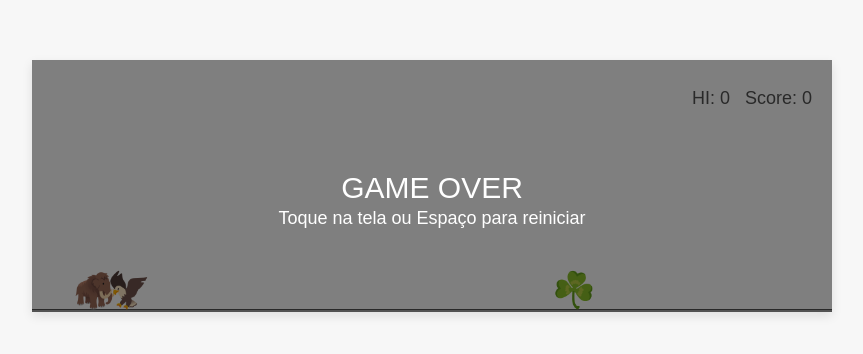
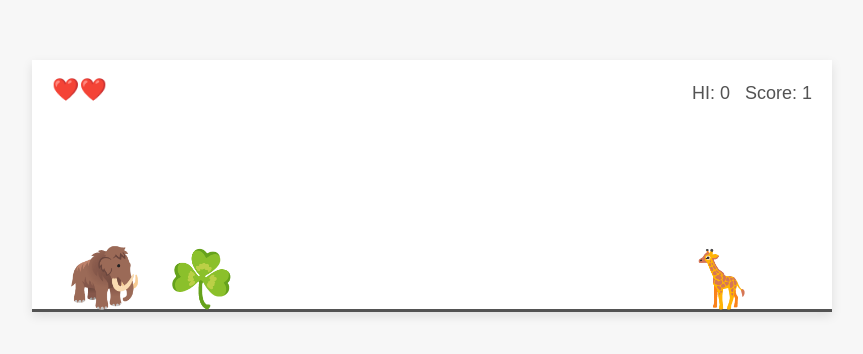
Before and after one commit to detiillimichel-max/Dino-Runner, a plain HTML site: page index.html in a window 1280 px wide. Shown: the part 214-568 px from the top of the page, without its empty margins (208-1071 px from the left). Drawn offline with Linux system fonts and the light colour scheme.

Commit message:
Implement lives system and adjust game mechanics
Added lives system and invulnerability frames to the game. Adjusted character and obstacle sizes, and modified collision detection and scoring logic.

```diff
--- a/index.html
+++ b/index.html
@@ -92,27 +92,29 @@ let score = 0;
 let highScore = localStorage.getItem("dinoHighScore") ? parseInt(localStorage.getItem("dinoHighScore")) : 0;
 let gameOver = false;
 let gameSpeed = 5;
+let lives = 3; // Sistema de Vidas adicionado
+let invulnerableFrames = 0; // Frames de imunidade ao tomar dano
 
-// Configurações do Personagem Principal (Mamute)
+// Configurações do Personagem Principal (Mamute aumentado para 60px)
 const dino = {
     x: 50,
-    y: 190,
-    width: 35,
-    height: 35,
+    y: 165,
+    width: 60,
+    height: 60,
     vy: 0,
     gravity: 0.6,
-    jumpForce: -12,
+    jumpForce: -13, // Ajustado levemente para compensar o peso do tamanho
     isJumping: false,
     emoji: "🦣"
 };
 
-// Configurações dos Obstáculos
+// Configurações dos Obstáculos (Aumentados para 55px)
 const obstacles = [];
 const obstacleConfig = {
-    width: 35,
-    height: 35,
-    minInterval: 80,
-    nextInterval: 100
+    width: 55,
+    height: 55,
+    minInterval: 70,
+    nextInterval: 90
 };
 let frameCount = 0;
 
@@ -154,12 +156,16 @@ function spawnObstacle() {
             emoji: randomEmoji
         });
         frameCount = 0;
-        obstacleConfig.nextInterval = Math.floor(Math.random() * 60) + obstacleConfig.minInterval;
+        obstacleConfig.nextInterval = Math.floor(Math.random() * 50) + obstacleConfig.minInterval;
     }
 }
 
 function update() {
     if (gameOver) return;
+
+    if (invulnerableFrames > 0) {
+        invulnerableFrames--;
+    }
 
     dino.vy += dino.gravity;
     dino.y += dino.vy;
@@ -174,19 +180,26 @@ function update() {
     for (let i = obstacles.length - 1; i >= 0; i--) {
         obstacles[i].x -= gameSpeed;
 
-        // Detecção de colisão (com margem de ajuste fino)
+        // Detecção de colisão por proximidade (ajustada para os emojis maiores)
         if (
-            dino.x + 5 < obstacles[i].x + obstacles[i].width &&
-            dino.x + dino.width - 5 > obstacles[i].x &&
-            dino.y + 5 < obstacles[i].y + obstacles[i].height &&
+            invulnerableFrames === 0 &&
+            dino.x + 10 < obstacles[i].x + obstacles[i].width &&
+            dino.x + dino.width - 10 > obstacles[i].x &&
+            dino.y + 10 < obstacles[i].y + obstacles[i].height &&
             dino.y + dino.height > obstacles[i].y
         ) {
-            gameOver = true;
             playSound('hit');
+            lives--; // Perde uma vida
 
-            if (score > highScore) {
-                highScore = score;
-                localStorage.setItem("dinoHighScore", highScore);
+            if (lives <= 0) {
+                gameOver = true;
+                if (score > highScore) {
+                    highScore = score;
+                    localStorage.setItem("dinoHighScore", highScore);
+                }
+            } else {
+                // Fica invulnerável por 90 frames (~1.5 segundos)
+                invulnerableFrames = 90;
             }
         }
 
@@ -215,28 +228,36 @@ function draw() {
 
     ctx.textBaseline = "top";
 
-    // DESENHA O MAMUTE ESPELHADO (Para olhar para a direita)
-    ctx.save(); // Salva o estado atual do canvas
-    ctx.font = `${dino.height}px Arial`;
-    // Move a origem para a posição X do mamute mais a sua largura para o espelhamento funcionar no lugar certo
-    ctx.translate(dino.x + dino.width, dino.y);
-    ctx.scale(-1, 1); // Inverte horizontalmente
-    ctx.textAlign = "left";
-    ctx.fillText(dino.emoji, 0, 0); // Desenha na posição corrigida
-    ctx.restore(); // Restaura o canvas para o padrão para não afetar os outros elementos
+    // DESENHA O MAMUTE ESPELHADO (Com efeito de piscar se estiver invulnerável)
+    if (invulnerableFrames === 0 || Math.floor(invulnerableFrames / 5) % 2 === 0) {
+        ctx.save();
+        ctx.font = `${dino.height}px Arial`;
+        ctx.translate(dino.x + dino.width, dino.y);
+        ctx.scale(-1, 1);
+        ctx.textAlign = "left";
+        ctx.fillText(dino.emoji, 0, 0);
+        ctx.restore();
+    }
 
-    // Desenha os Obstáculos Aleatórios (Olhando para a esquerda normalmente)
+    // Desenha os Obstáculos
     ctx.textAlign = "left";
     for (let obs of obstacles) {
         ctx.font = `${obs.height}px Arial`;
         ctx.fillText(obs.emoji, obs.x, obs.y);
     }
 
-    // Desenha a Pontuação Atual e o Recorde
+    // Desenha as Vidas (Corações no canto esquerdo superior)
+    ctx.textAlign = "left";
+    ctx.font = "22px Arial";
+    let hearts = "";
+    for(let i = 0; i < lives; i++) hearts += "❤️";
+    ctx.fillText(hearts, 20, 20);
+
+    // Desenha a Pontuação Atual e o Recorde no canto direito superior
     ctx.fillStyle = "#535353";
     ctx.font = "18px Arial";
     ctx.textAlign = "right";
-    ctx.fillText(`HI: ${highScore}   Score: ${score}`, canvas.width - 20, 30);
+    ctx.fillText(`HI: ${highScore}   Score: ${score}`, canvas.width - 20, 25);
 
     // Tela de Game Over
     if (gameOver) {
@@ -254,12 +275,14 @@ function draw() {
 
 function resetGame() {
     score = 0;
+    lives = 3; // Reseta as vidas
     gameOver = false;
     gameSpeed = 5;
     obstacles.length = 0;
     dino.y = canvas.height - dino.height;
     dino.vy = 0;
     frameCount = 0;
+    invulnerableFrames = 0;
     loop();
 }
 
```
